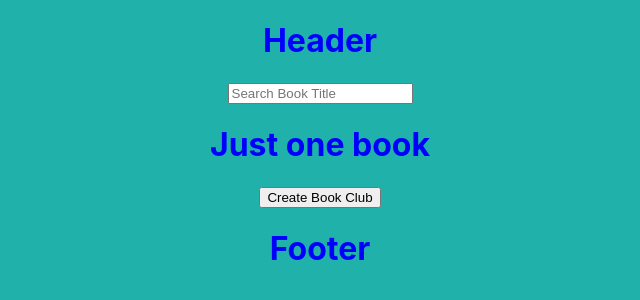
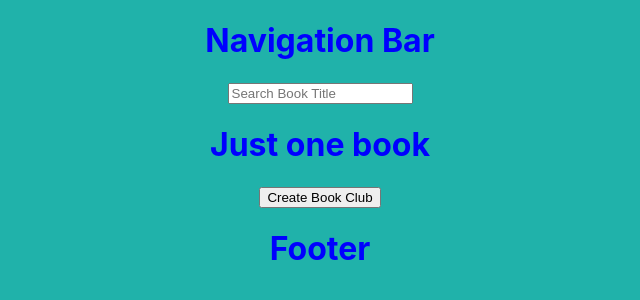
Before and after one commit to unachoza/Book-Clubs, a React (Create React App) app in the folder client/: page / in a window 1280 px wide. Shown: the top 300 px of the page, without its empty margins (320-960 px from the left). Built offline with nearby package versions, Linux system fonts and the light colour scheme.

Commit message:
changed header to nav

```diff
--- a/client/src/App.js
+++ b/client/src/App.js
@@ -14,14 +14,14 @@ class App extends Component {
   render() {
     return (
       <div>
-        <h1>Header</h1>
+        <h1>Navigation Bar</h1>
         <Switch>
+          <Route exact path="/" component={Search} />
+          <Route path="/SingleBook/:id" component={SingleBook}/>
           <Route path="/createBookClub" component={CreateBookClub}/>
-          <Route path="/createAccount" component={SingleProfile}/>
-          <Route exact path="/" component={Search} />
           <Route path="/bookClubSingle" component ={BookClubSingle}/>
           <Route path="/editBookClubForm" component={EditBookClubForm}/>
-          <Route path="/SingleBook/:id" component={SingleBook}/>
+          <Route path="/createAccount" component={SingleProfile}/>
         </Switch>
         <Link to="/createBookClub"><button>Create Book Club</button></Link>
         <h1>Footer</h1>
```
